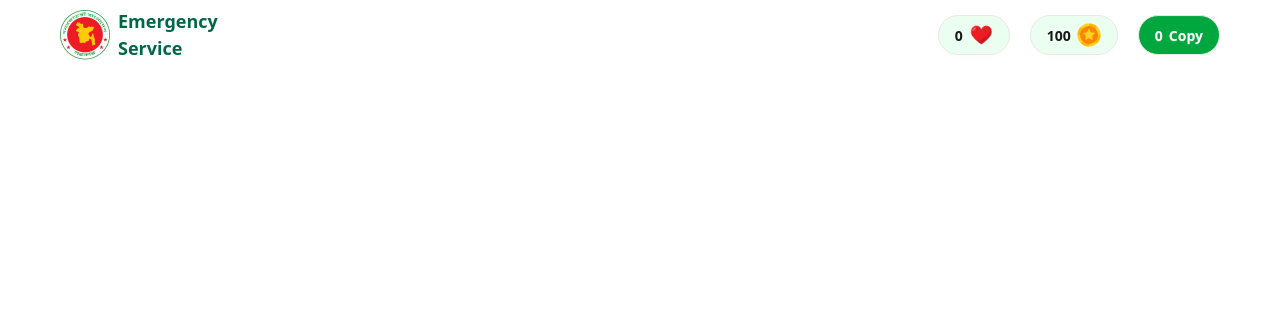
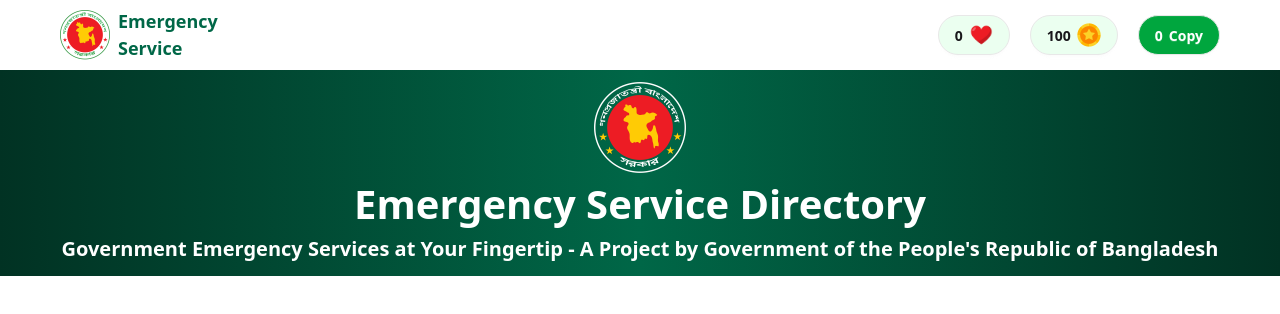
Before and after one commit to ashikmahmud84/Assignment-5, a plain HTML site: page index.html in a window 1280 px wide. Drawn offline with nearby package versions, Linux system fonts and the light colour scheme.

Commit message:
added banner section

```diff
--- a/index.html
+++ b/index.html
@@ -31,6 +31,17 @@
         </div>
     </header>
 
+    <main>
+            <!-- banner section -->
+        <section class="banner-container text-center bg-gradient-to-r from-[#013223] via-[#006747] to-[#013223] py-3">
+            <div class="flex justify-center items-center">
+                <img src="./assets/logo-dark.png" alt="" class="h-[92px] w-[92px]">
+            </div>
+            <h1 class="text-white text-[40px] font-bold">Emergency Service Directory</h1>
+            <p class="text-white text-[20px] font-semibold">Government Emergency Services at Your Fingertip - A Project
+                by Government of the People's Republic of Bangladesh</p>
+        </section>
+    </main>
 
 </body>
 
```
